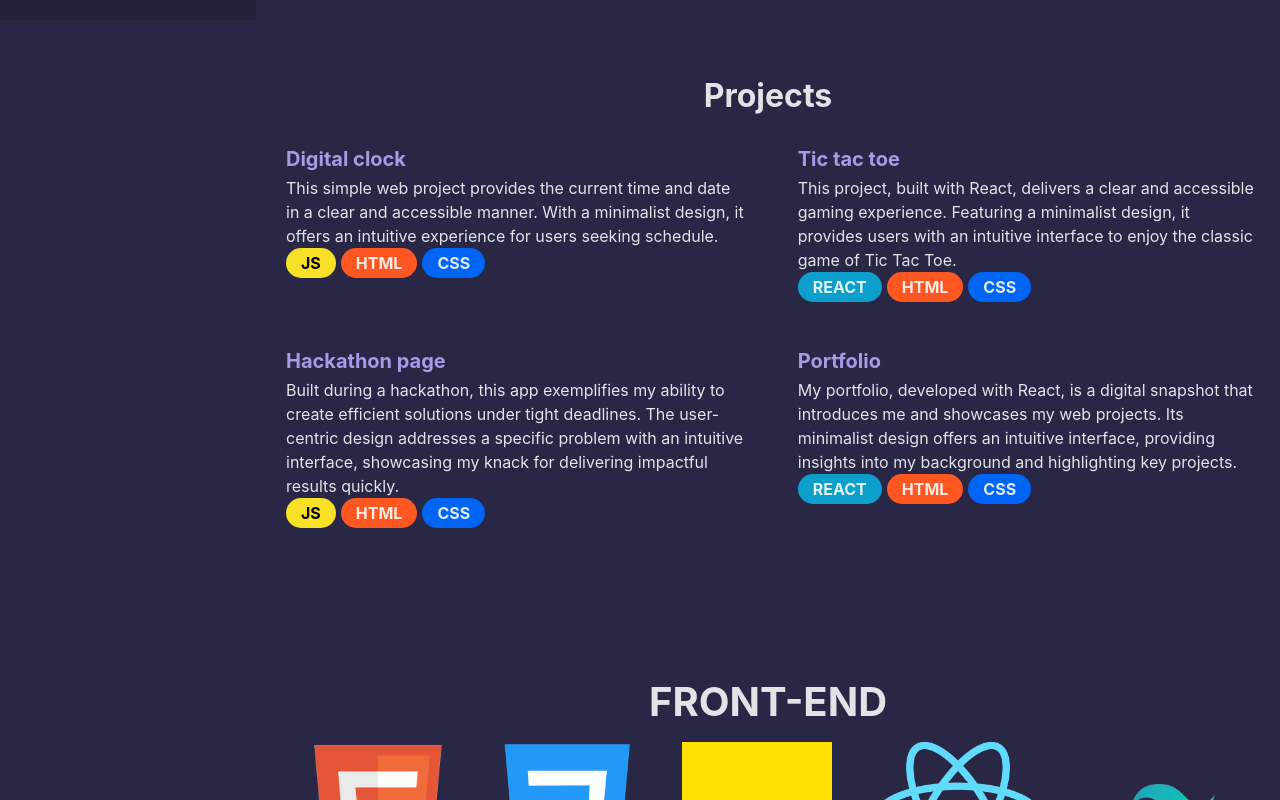
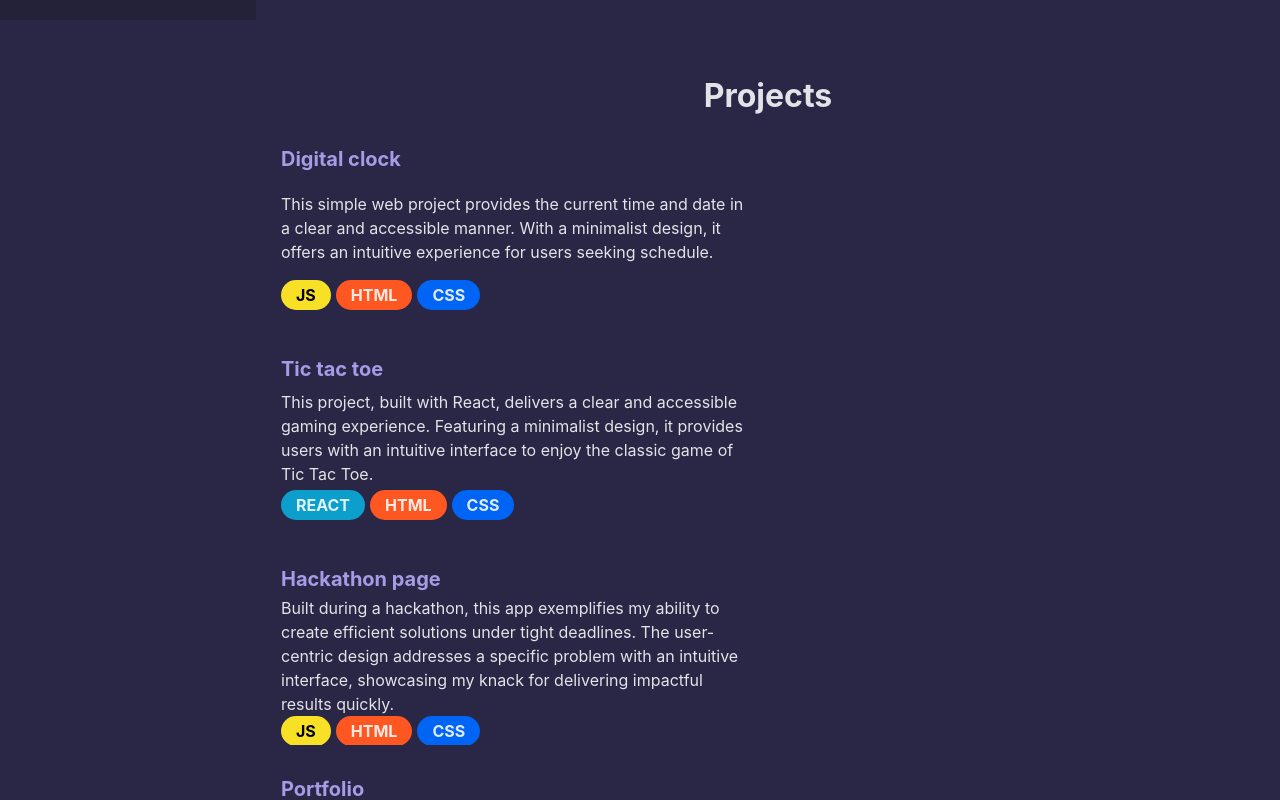
Before and after one commit to Lausciaca/portfolio, a React (Vite) app: page / in a window 1280 px wide. Shown: the part 780-1580 px from the top of the page. Built offline with nearby package versions, Linux system fonts and the light colour scheme.

Commit message:
Redistribucion en los elementos del componente Proyecto

```diff
--- a/src/components/ProjectComponent.jsx
+++ b/src/components/ProjectComponent.jsx
@@ -6,7 +6,6 @@ function ProjectComponent ({ pjName, pjTech, pjText, pjLink }) {
 
     return(
         <div className="pjCard">
-            <div className="info">
             <h2 className="pjName">
                 <a href={pjLink} target='_blank' rel="noreferrer">
                     {pjName}
@@ -25,7 +24,6 @@ function ProjectComponent ({ pjName, pjTech, pjText, pjLink }) {
                 }
             </div>
         </div>
-        </div>
     )
 }
 
--- a/src/components/projectComponent.css
+++ b/src/components/projectComponent.css
@@ -3,10 +3,14 @@
     width: 49%;
     padding: 15px;
     height: fit-content;
+    height: 25vh;
 
     display: flex;
+    flex-direction: column;
+    justify-content: space-between;
     overflow: hidden;
     transition: background-color 0.2s linear;
+    margin-left: 10px;
 }
 
 
@@ -21,9 +25,6 @@
     text-decoration: none;
     color: #a49de6;
 }
-.info{
-    margin-left: 10px;
-}
 .tags{
     display: flex;
 }
```
Lines whose indentation alone changed are shown as unchanged.
